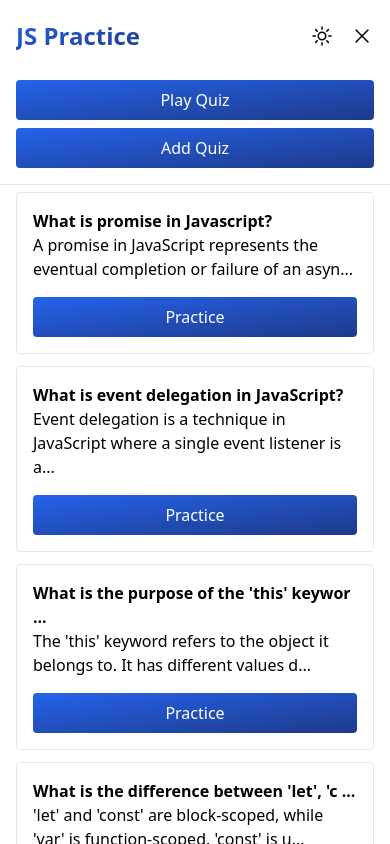
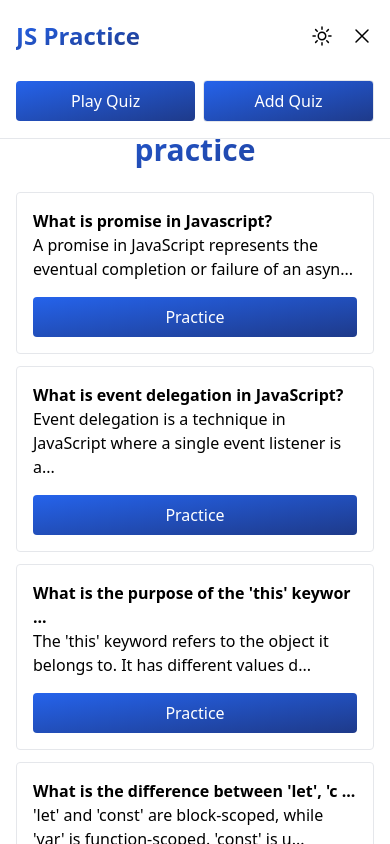
Before and after one commit to ashsajal1/js-practice-app, a React (Vite) app: page / in a window 390 px wide. Both pictures are taken after a click on the icon 362 px from the left and 36 px from the top of the page. Shown: the top 844 px of the page. Built offline with nearby package versions, Linux system fonts and the light colour scheme.

Commit message:
create button.tsx

```diff
--- a/src/components/partials/navbar.tsx
+++ b/src/components/partials/navbar.tsx
@@ -3,6 +3,7 @@ import { Link } from "react-router-dom";
 import { MoonIcon, SunIcon, Bars3CenterLeftIcon, XMarkIcon } from '@heroicons/react/24/outline'
 import { AnimatePresence, motion } from 'framer-motion'
 import { useThemeContext } from "../../hooks/useThemeContext";
+import Button from "../ui/button";
 
 export default function Navbar() {
     const [scrolled, setScrolled] = useState(false);
@@ -37,7 +38,7 @@ export default function Navbar() {
     }, []);
 
 
-    const backdropClass = scrolled ? 'bg-opacity-80 dark:bg-opacity-60 backdrop-blur-sm' : ''
+    const backdropClass = scrolled ? 'bg-opacity-80 dark:bg-opacity-80 backdrop-blur-sm' : ''
 
     return (
         <motion.nav
@@ -78,9 +79,11 @@ export default function Navbar() {
                         duration: 0.2,
                         type: 'tween'
                     }}
-                    className={`flex items-center flex-col gap-2 w-full mt-6 md:hidden`}>
+                    className={`flex items-center gap-2 w-full mt-6 md:hidden`}>
                     <Link onClick={() => setIsShowMenu(!isShowMenu)} className="btn w-full" to='/quiz'>Play Quiz</Link>
-                    <Link onClick={() => setIsShowMenu(!isShowMenu)} className="btn w-full" to='/quiz'>Add Quiz</Link>
+                    <Link className="w-full" onClick={() => setIsShowMenu(!isShowMenu)} to='/quiz'>
+                        <Button className="w-full" variant="solid">Add Quiz</Button>
+                    </Link>
                 </motion.div>}
             </AnimatePresence>
 
--- /dev/null
+++ b/src/components/ui/button.tsx
@@ -0,0 +1,27 @@
+import { PropsWithChildren, HTMLAttributes } from "react";
+import { cn } from "../../lib/cn";
+
+interface ButtonProps extends HTMLAttributes<HTMLButtonElement> {
+    variant?: "solid" | "ghost" | "outline" | "danger" | "danger-outline";
+}
+
+export default function Button({ children, variant = "solid", ...props }: PropsWithChildren<ButtonProps>) {
+
+    const { className } = props;
+
+    const buttonStyles = "p-2 rounded text-white flex items-center justify-center cursor-pointer select-none border";
+    const solidStyle = 'bg-gradient-to-br from-blue-600 to-blue-900 hover:to-blue-950 active:ring text-white dark:text-white'
+    const ghostStyle = "text-white hover:bg-slate-50 dark:hover:bg-gray-800"
+    const outlineStyle = "border border-blue-600 dark:border-blue-800 text-blue-600 hover:bg-blue-600 hover:text-white"
+    const dangerStyle = 'bg-red-600 hover:bg-red-700';
+    const dangerOutlineStyle = 'border bg-white dark:bg-black border-red-600 text-red-600 hover:bg-red-200 hover:text-red';
+
+    return (
+        <button
+            {...props}
+            className={cn(buttonStyles, className, {[solidStyle]:variant==='solid', [dangerStyle]: variant === 'danger', [dangerOutlineStyle]: variant === 'danger-outline', [ghostStyle]: variant === "ghost", [outlineStyle]: variant === "outline" })}
+        >
+            {children}
+        </button>
+    );
+}
```
